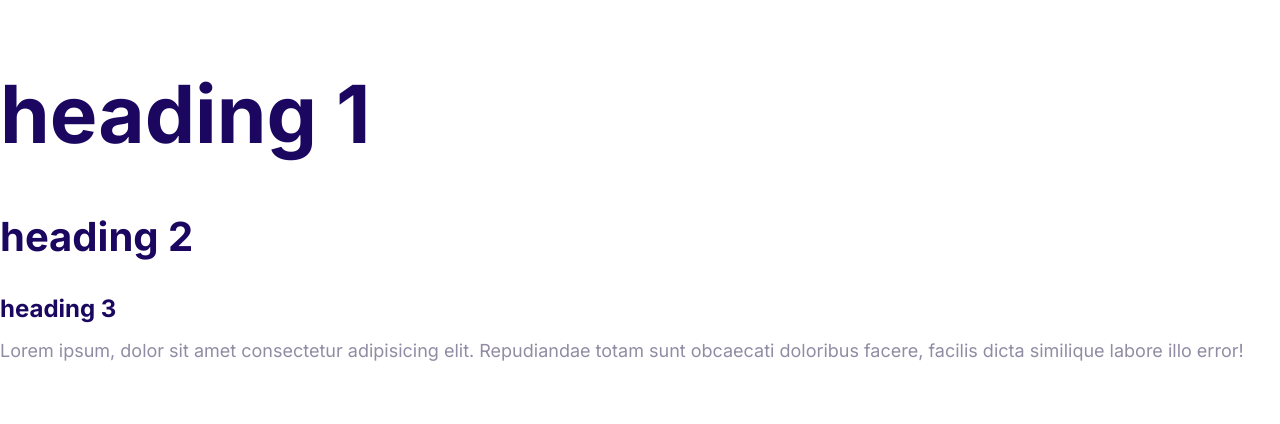
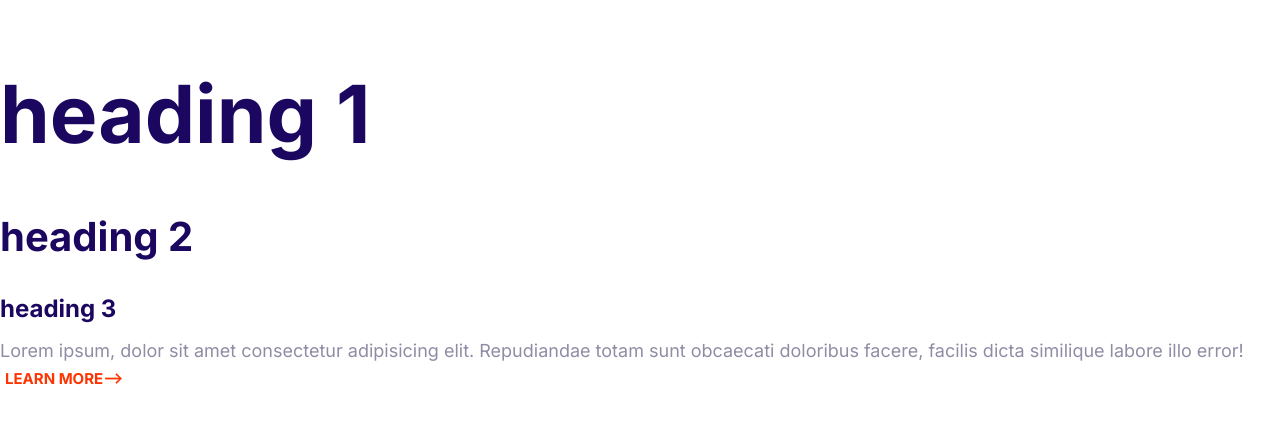
Before and after one commit to mohbayati/sample, a plain HTML site: page index.html in a window 1280 px wide. Drawn offline with Linux system fonts and the light colour scheme.

Commit message:
Build the arrow link component.

```diff
--- a/CSS/style.css
+++ b/CSS/style.css
@@ -49,3 +49,25 @@ p {
     font-size: 2.4rem;
   }
 }
+
+a {
+  text-decoration: none;
+}
+.link-arrow {
+  color: var(--color-accent);
+  text-transform: uppercase;
+  font-size: 2rem;
+  font-weight: bold;
+  margin-left: 5px;
+}
+.link-arrow::after {
+  content: "-->";
+}
+.link-arrow:hover::after {
+  margin-left: 10px;
+}
+@media screen and (min-width: 1024px) {
+  .link-arrow {
+    font-size: 1.5rem;
+  }
+}
--- a/index.html
+++ b/index.html
@@ -18,5 +18,6 @@
     <p>
       Lorem ipsum, dolor sit amet consectetur adipisicing elit. Repudiandae totam sunt obcaecati doloribus facere, facilis dicta similique labore illo error!
     </p>
+    <a class="link-arrow" href="#">learn more</a>
   </body>
 </html>
```
Also changed, not shown: CSS/component/links.html (added, +1 -0 lines).
